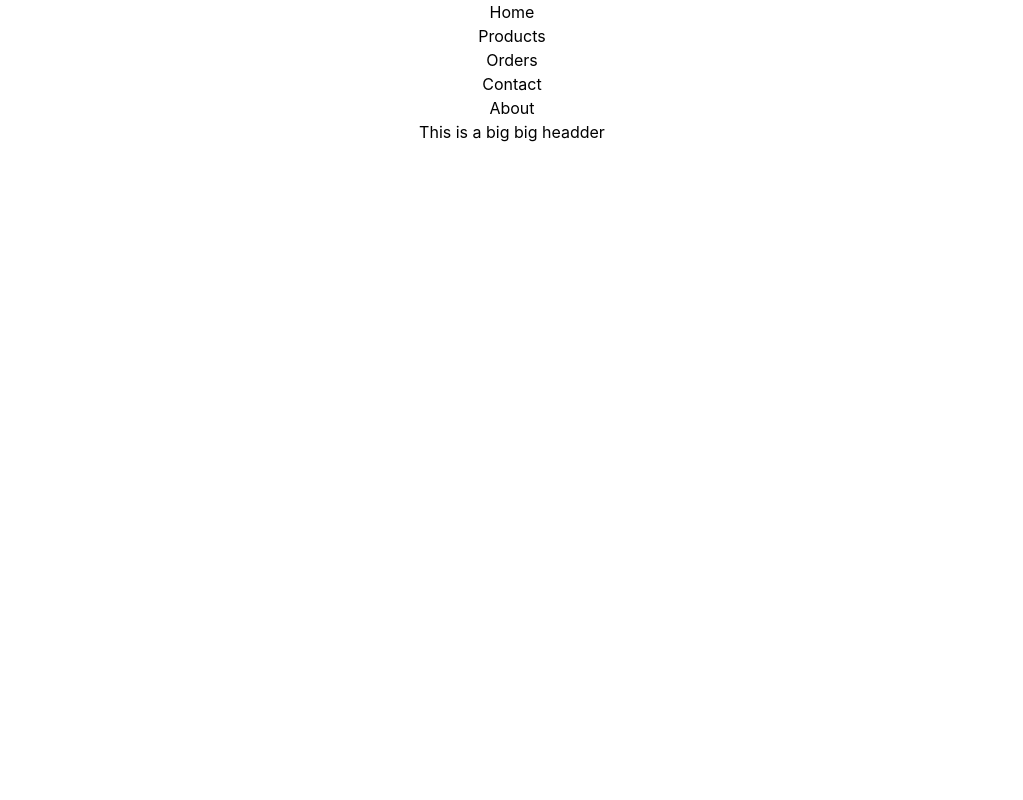
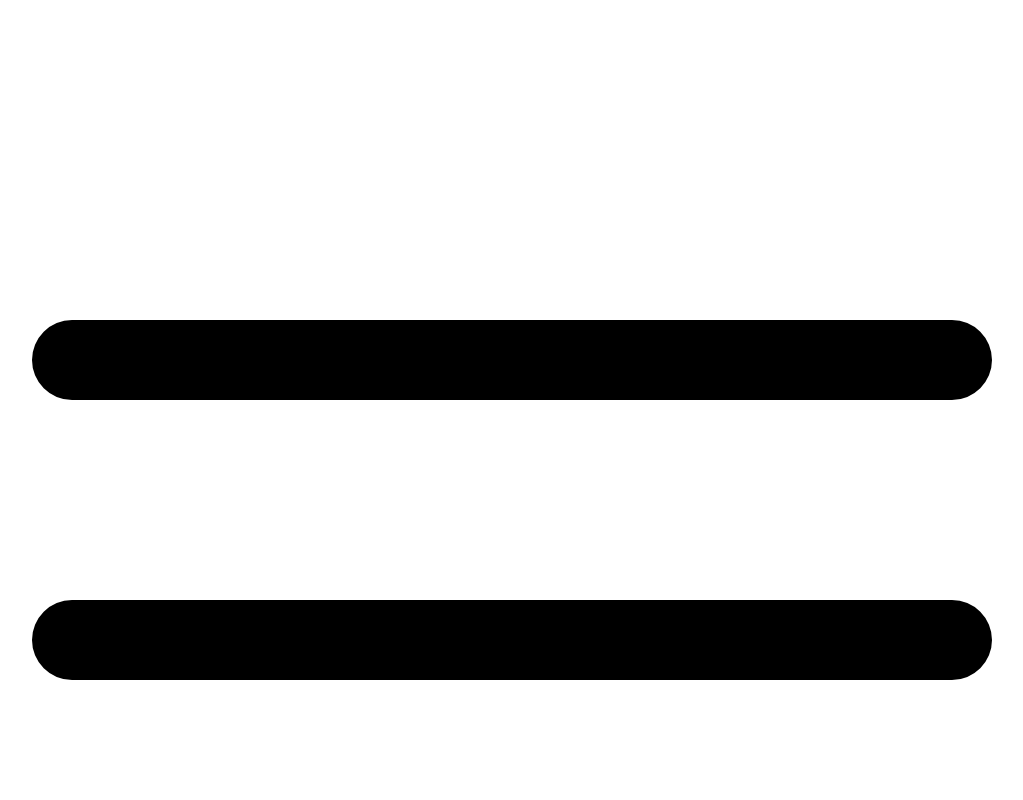
Before and after one commit to Sajjatul21/programming-hero, a React (Vite) app in the folder Mileston-9_React Router And States/51-3 Setup tailwind css with Create React App/price-club/: page / in a window 1280 px wide. Shown: the top 800 px of the page, without its empty margins (128-1151 px from the left). Built offline with nearby package versions, Linux system fonts and the light colour scheme.

Commit message:
icon added

```diff
--- a/Mileston-9_React Router And States/51-3 Setup tailwind css with Create React App/price-club/src/App.css
+++ b/Mileston-9_React Router And States/51-3 Setup tailwind css with Create React App/price-club/src/App.css
@@ -1,6 +1,6 @@
 #root {
-  max-width: 1280px;
-  margin: 0 auto;
+  /* max-width: 1280px; */
+  margin: 0;
   text-align: center;
 }
 
--- a/Mileston-9_React Router And States/51-3 Setup tailwind css with Create React App/price-club/src/components/NavBar/NavBar.jsx
+++ b/Mileston-9_React Router And States/51-3 Setup tailwind css with Create React App/price-club/src/components/NavBar/NavBar.jsx
@@ -1,5 +1,5 @@
 import Link from "../Link/Link";
-
+import { Bars3Icon } from '@heroicons/react/24/solid';
 const NavBar = () => {
     const routes = [
         { id: 1, name: "Home", Path: "/home" },
@@ -10,6 +10,7 @@
     ];
     return (
         <div>
+            <Bars3Icon className="h-6 w-6" />
             <ul className="md:flex justify-center">
                 {
                     routes.map(route => <Link key={route.id} route={route}></Link>)
```
